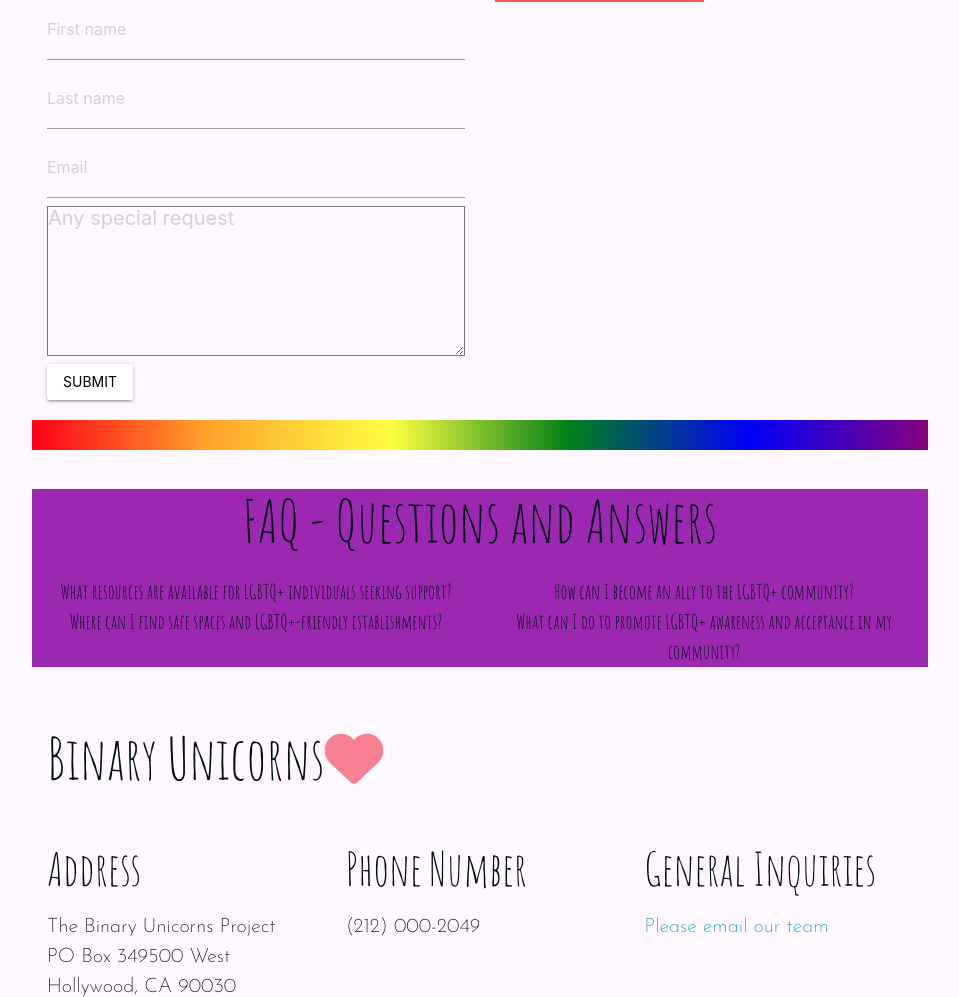
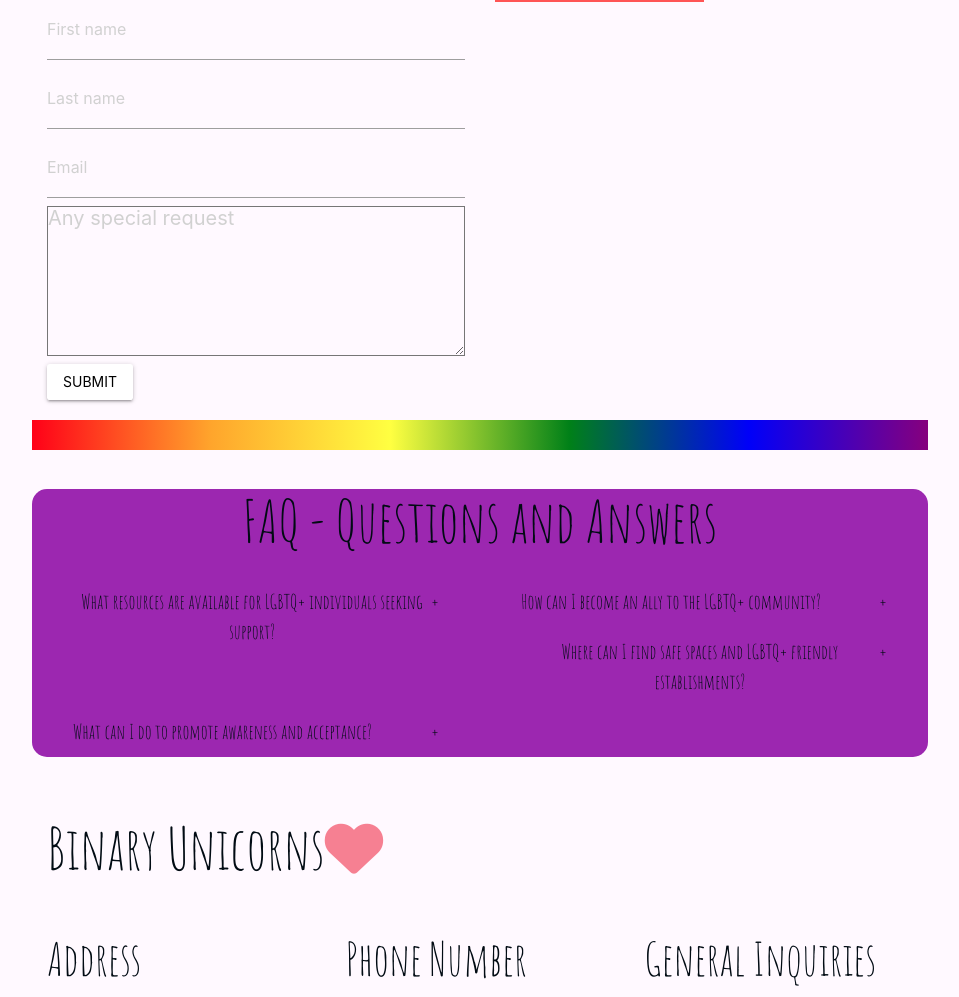
Before and after one commit to ignasvilkas/hackathon-june-23, a Django app: page /contact/ in a window 1280 px wide. Shown: the part 590-1587 px from the top of the page, without its empty margins (160-1119 px from the left). Run offline with Django 4.2, Linux system fonts and the light colour scheme; some libraries are stand-ins or nearby versions.

Commit message:
Add: styled the faq section

```diff
--- a/main_app/templates/main_app/contact.html
+++ b/main_app/templates/main_app/contact.html
@@ -8,7 +8,8 @@
     <div class="container center-align">
         <h1 id="history-main-heading">Your Voice Matters: Awareness
         </h1>
-        <p class="contact-us-paragraph">Please feel free to use the form below to get in touch with us, whether you require support, have inquiries,
+        <p class="contact-us-paragraph">Please feel free to use the form below to get in touch with us, whether you
+            require support, have inquiries,
             or wish to engage with our team. While the form is primarily intended for the LGBTQ community, we warmly
             welcome individuals from all backgrounds and interests. Our commitment to diversity means we are dedicated
             to providing assistance and information to everyone, ensuring an inclusive and supportive environment for
@@ -47,7 +48,7 @@
                 <!-- Image section here -->
                 <div class="col s12 l6 valign-wrapper">
                     <img src="{% static 'media/contact-us-paragraph.jpg'%}" class="alexander"
-                        alt="image of great alexander showing he was gay as well" />
+                        alt="contact us image" />
                 </div>
             </div>
         </div>
@@ -58,51 +59,55 @@
 
 <!-- FAQ section  -->
 <section>
-    <div class="container center-align purple">
+    <div class="faq-container container center-align purple">
         <div class="row">
             <h3>FAQ - Questions and Answers</h3>
-            <div class="col s12 m6">
+            <div class="faq-question col s12 m6">
                 <details>
                     <!-- Question  -->
                     <summary>What resources are available for LGBTQ+ individuals seeking support?</summary>
                     <div>
                         <!-- Answer  -->
-                        <p class="white-text contact-us-paragraph">Discover a wealth of resources, including helplines, counseling services,
+                        <p class="white-text contact-us-paragraph">Discover a wealth of resources, including helplines,
+                            counseling services,
                             support groups, and
                             community organizations, that provide assistance and guidance for LGBTQ+ individuals.</p>
                     </div>
                 </details>
             </div>
-            <div class="col s12 m6">
+            <div class="faq-question col s12 m6">
                 <details>
                     <summary>How can I become an ally to the LGBTQ+ community?</summary>
                     <!-- Question  -->
                     <div>
-                        <p class="white-text contact-us-paragraph">Learn how to actively support and advocate for the LGBTQ+ community,
+                        <p class="white-text contact-us-paragraph">Learn how to actively support and advocate for the
+                            LGBTQ+ community,
                             including tips on
                             education, inclusivity, and understanding, to become a strong ally and promote equality.</p>
                         <!-- Answer  -->
                     </div>
                 </details>
             </div>
-            <div class="col s12 m6">
+            <div class="faq-question col s12 m6">
                 <details>
-                    <summary>Where can I find safe spaces and LGBTQ+-friendly establishments?</summary>
+                    <summary>Where can I find safe spaces and LGBTQ+ friendly establishments?</summary>
                     <!-- Question  -->
                     <div>
-                        <p class="white-text contact-us-paragraph">Explore a curated list of safe spaces, such as LGBTQ+-friendly cafes,
+                        <p class="white-text contact-us-paragraph">Explore a curated list of safe spaces, such as
+                            LGBTQ+-friendly cafes,
                             bars, clubs, and
                             community centers, where individuals can feel comfortable, accepted, and celebrated.</p>
                         <!-- Answer  -->
                     </div>
                 </details>
             </div>
-            <div class="col s12 m6">
+            <div class="faq-question col s12 m6">
                 <details>
-                    <summary>What can I do to promote LGBTQ+ awareness and acceptance in my community?</summary>
+                    <summary>What can I do to promote awareness and acceptance?</summary>
                     <!-- Question  -->
                     <div>
-                        <p class="white-text contact-us-paragraph">Discover practical steps and initiatives that you can take to foster
+                        <p class="white-text contact-us-paragraph">Discover practical steps and initiatives that you can
+                            take to foster
                             LGBTQ+ awareness,
                             promote acceptance, and create an inclusive environment within your community.</p>
                         <!-- Answer  -->
@@ -125,7 +130,7 @@
                     <div class="col s12 m4">
                         <h4>Address</h4>
                         <p class="contact-us-paragraph">The Binary Unicorns Project</p>
-                           <p class="contact-us-paragraph"> PO Box 349500
+                        <p class="contact-us-paragraph"> PO Box 349500
                             West Hollywood, CA 90030</p>
                     </div>
                     <div class="col s12 m4">
@@ -134,7 +139,8 @@
                     </div>
                     <div class="col s12 m4">
                         <h4>General Inquiries</h4>
-                        <p class="contact-us-paragraph"><a href="mailto:nonbinaryunicorns@hotmail.com" aria-label="Send email">Please email our team</a></p>
+                        <p class="contact-us-paragraph"><a href="mailto:nonbinaryunicorns@hotmail.com"
+                                aria-label="Send email">Please email our team</a></p>
                     </div>
                 </div>
                 <div class="resources_button center-align">
--- a/static/css/style.css
+++ b/static/css/style.css
@@ -378,3 +378,41 @@ footer {
 .contact-us-paragraph{
   font-family: "Josefin Sans", sans-serif;
 }
+
+/* FAQ styling */
+summary {
+  padding: .5em 1.3rem;
+  list-style: none;
+  display: flex;
+  justify-content: space-between;
+  transition: height 1s ease;
+}
+
+summary::-webkit-details-marker {
+  display: none;
+}
+
+summary:after{
+  content: "\002B";
+}
+
+details[open] summary {
+    border-bottom: 1px solid #aaa;
+    margin-bottom: .5em;
+}
+
+details[open] summary:after{
+  content: "\00D7";
+}
+
+details[open] div{
+  padding: .5em 1em;
+}
+
+.faq-question{
+  margin: 10 0;
+}
+
+.faq-container{
+  border-radius: 15px;
+}
```
